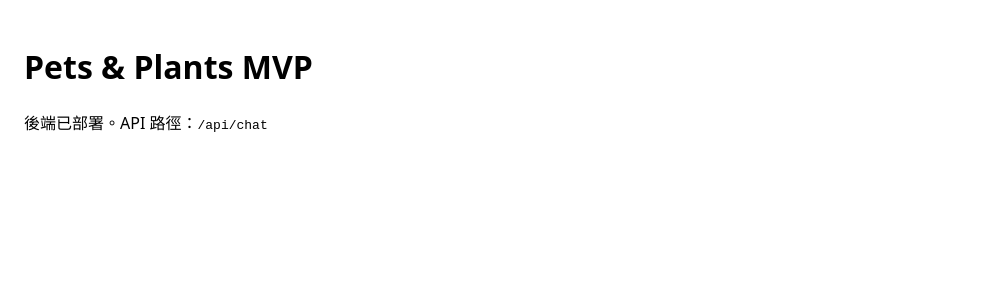
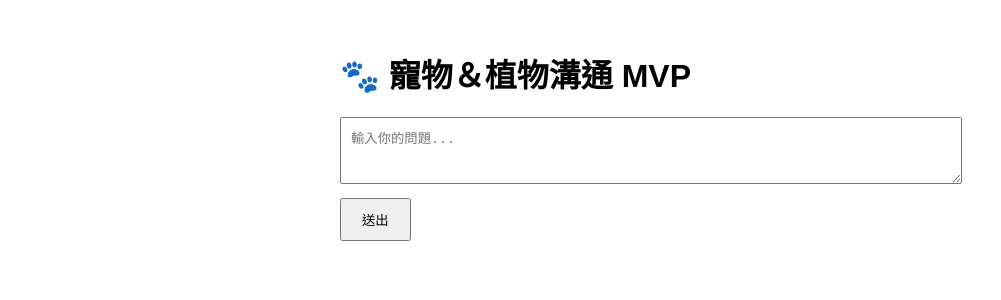
Before and after one commit to greatnathan0721-pixel/pet-plant-comm-mvp, a Next.js app: page / in a window 1280 px wide. Shown: the top 300 px of the page, without its empty margins (0-1001 px from the left). Built offline with nearby package versions, Linux system fonts and the light colour scheme.

Commit message:
Update page.jsx

```diff
--- a/app/page.jsx
+++ b/app/page.jsx
@@ -1,8 +1,70 @@
+"use client";
+import { useState } from "react";
+
 export default function Home() {
+  const [userText, setUserText] = useState("");
+  const [reply, setReply] = useState("");
+  const [loading, setLoading] = useState(false);
+
+  async function handleSubmit(e) {
+    e.preventDefault();
+    setLoading(true);
+    setReply("");
+
+    try {
+      const res = await fetch("/api/chat", {
+        method: "POST",
+        headers: {
+          "Content-Type": "application/json",
+        },
+        body: JSON.stringify({
+          species: "cat",        // 預設測試用，可以改成 "dog" 或 "plant"
+          intentSlug: null,      // 讓後端自動判斷
+          userText: userText,
+          lang: "zh",
+        }),
+      });
+
+      const data = await res.json();
+      if (data.error) {
+        setReply(`❌ 錯誤：${data.error}`);
+      } else {
+        setReply(data.reply || "（沒有回覆）");
+      }
+    } catch (err) {
+      setReply("⚠️ 發生錯誤，請檢查控制台");
+      console.error(err);
+    } finally {
+      setLoading(false);
+    }
+  }
+
   return (
-    <main style={{ padding: 24 }}>
-      <h1>Pets & Plants MVP</h1>
-      <p>後端已部署。API 路徑：<code>/api/chat</code></p>
+    <main style={{ maxWidth: "600px", margin: "50px auto", fontFamily: "sans-serif" }}>
+      <h1>🐾 寵物＆植物溝通 MVP</h1>
+      <form onSubmit={handleSubmit}>
+        <textarea
+          rows={3}
+          style={{ width: "100%", padding: "10px" }}
+          placeholder="輸入你的問題..."
+          value={userText}
+          onChange={(e) => setUserText(e.target.value)}
+        />
+        <button
+          type="submit"
+          disabled={loading}
+          style={{ marginTop: "10px", padding: "10px 20px" }}
+        >
+          {loading ? "處理中..." : "送出"}
+        </button>
+      </form>
+
+      {reply && (
+        <div style={{ marginTop: "20px", whiteSpace: "pre-line" }}>
+          <h3>AI 回覆：</h3>
+          <p>{reply}</p>
+        </div>
+      )}
     </main>
   );
 }
```
